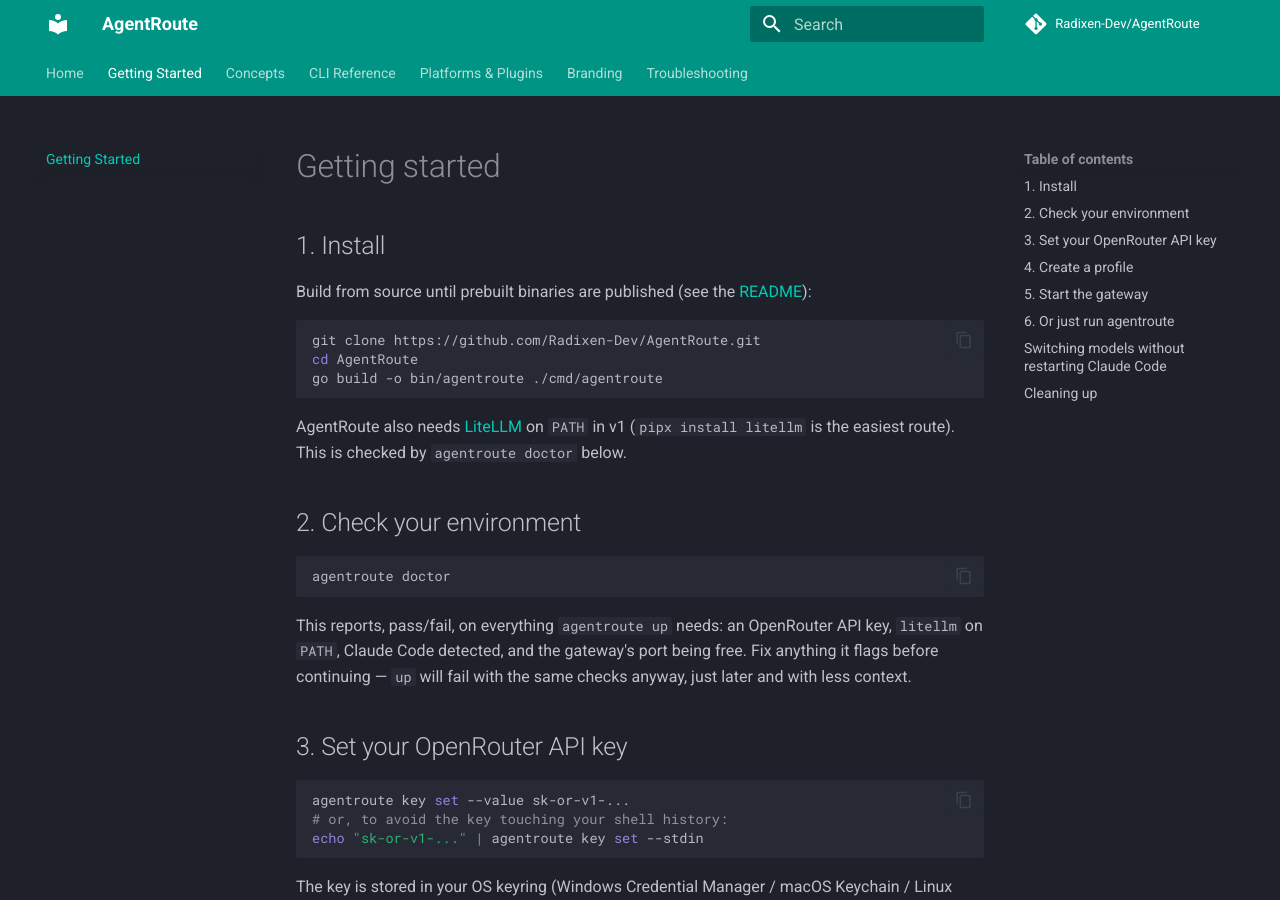
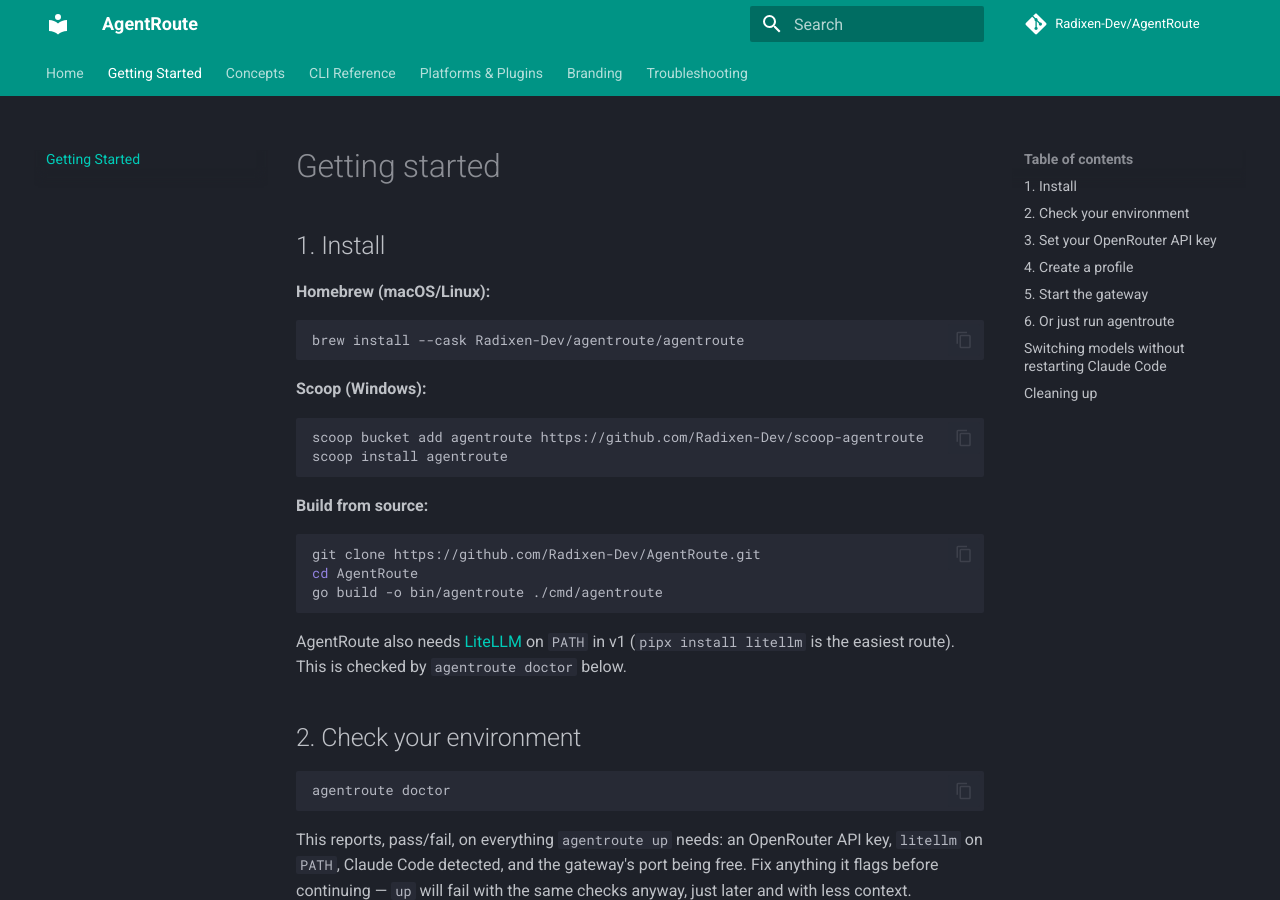
Before and after one commit to Radixen-Dev/AgentRoute, an MkDocs documentation site: the page built from docs/getting-started.md, in a window 1280 px wide and 900 px high. Built offline with MkDocs 1.6.1 and Material for MkDocs 9.7.7, drawn with Linux system fonts in a browser that asks for light colours; comment, search, counter and statistics services are not loaded.

Commit message:
docs: update getting-started.md install section to match README

````diff
--- a/docs/getting-started.md
+++ b/docs/getting-started.md
@@ -2,7 +2,20 @@
 
 ## 1. Install
 
-Build from source until prebuilt binaries are published (see the [README](https://github.com/Radixen-Dev/AgentRoute#installation)):
+**Homebrew (macOS/Linux):**
+
+```sh
+brew install --cask Radixen-Dev/agentroute/agentroute
+```
+
+**Scoop (Windows):**
+
+```sh
+scoop bucket add agentroute https://github.com/Radixen-Dev/scoop-agentroute
+scoop install agentroute
+```
+
+**Build from source:**
 
 ```sh
 git clone https://github.com/Radixen-Dev/AgentRoute.git
````
